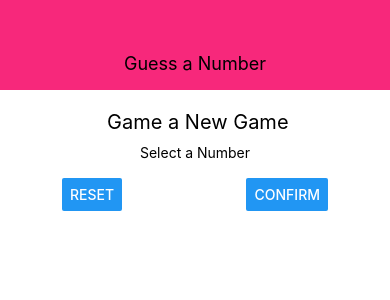
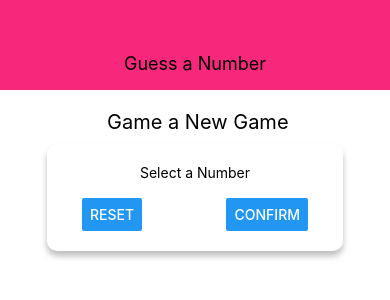
Before and after one commit to EfeAgare/GUESS_A_NUMBER, a React Native app: screen / in a window 390 px wide. Shown: the top 300 px of the page. Built offline with nearby package versions, Linux system fonts and the light colour scheme.

Commit message:
styling view as a card component

```diff
--- a/src/screen/StartGameScreen.js
+++ b/src/screen/StartGameScreen.js
@@ -30,7 +30,17 @@ const styles = StyleSheet.create({
   inputContainer: {
     width: 300,
     maxWidth: "80%",
-    alignItems: "center"
+    alignItems: "center",
+    shadowColor: "black",
+    shadowOffset: {
+      width: 0, height: 5
+    },
+    shadowRadius: 6,
+    shadowOpacity: 0.26,
+    backgroundColor: "white",
+    elevation: 10, // make the shadow to be working,
+    padding: 20,
+    borderRadius: 10
   },
   buttonContainer: {
     flexDirection: 'row',
```
